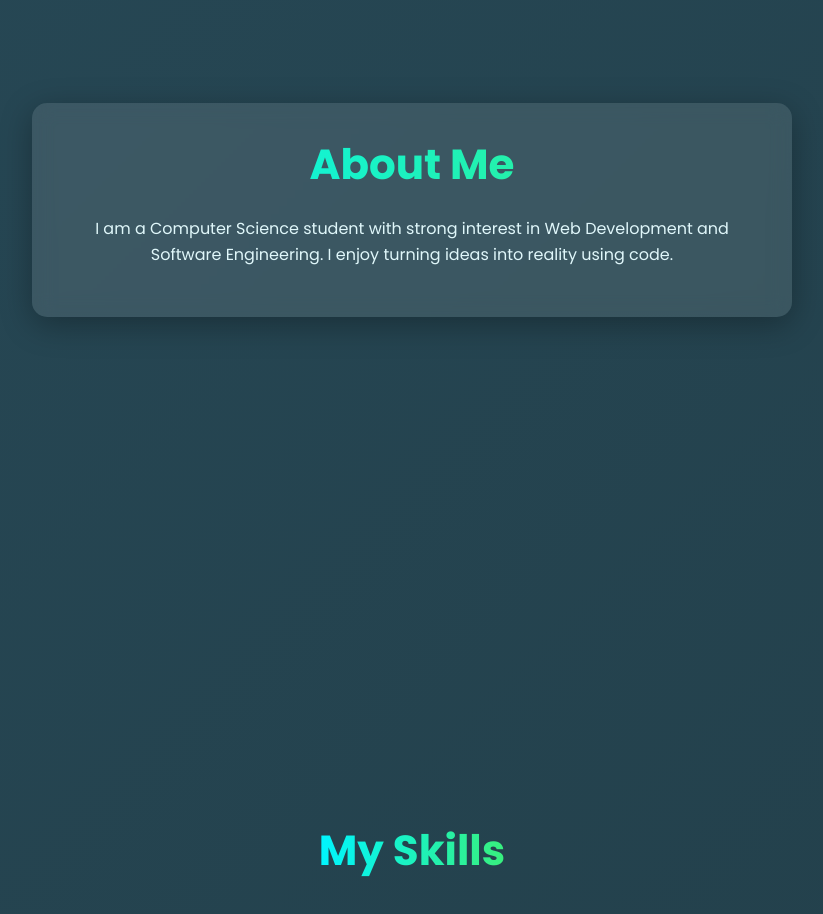
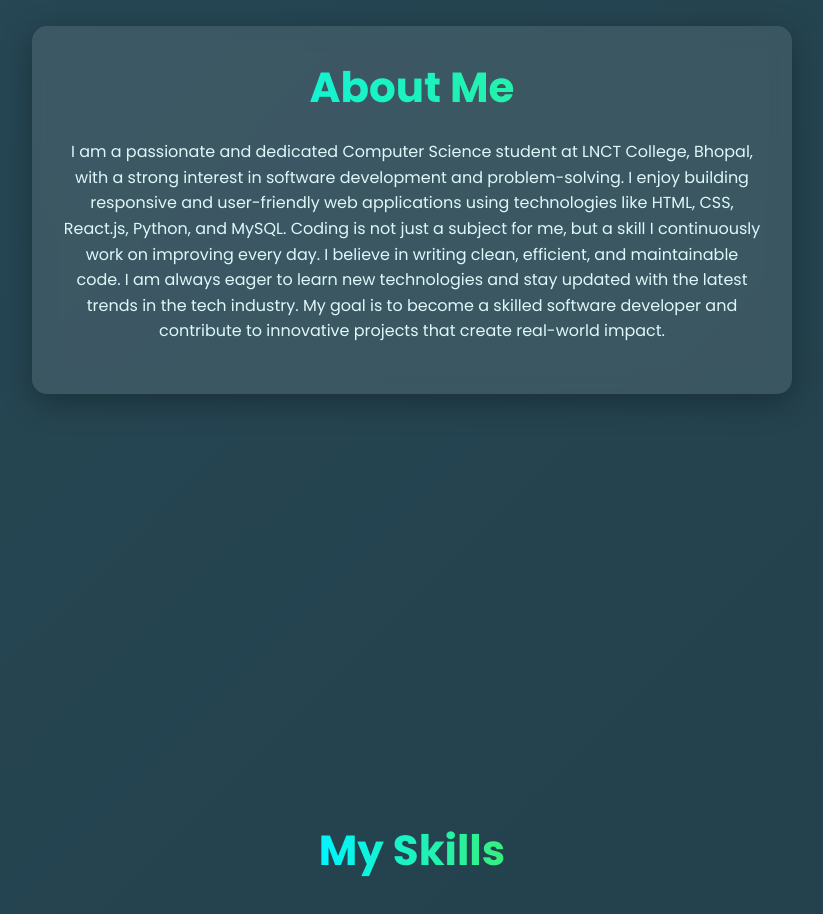
Before and after one commit to abhaypatel02/Portfolio, a plain HTML site: page index.html in a window 1280 px wide. Shown: the part 1000-1914 px from the top of the page, without its empty margins (228-1051 px from the left). Drawn offline with Linux system fonts and the light colour scheme.

```diff
--- a/index.html
+++ b/index.html
@@ -33,8 +33,9 @@
 <section id="about">
     <div class="card">
         <h1>About Me</h1>
-        <p>I am a Computer Science student with strong interest in Web Development and Software Engineering.
-        I enjoy turning ideas into reality using code.</p>
+        <p>I am a passionate and dedicated Computer Science student at LNCT College, Bhopal, with a strong interest in software development and problem-solving. I enjoy building responsive and user-friendly web applications using technologies like HTML, CSS, React.js, Python, and MySQL. Coding is not just a subject for me, but a skill I continuously work on improving every day.
+
+I believe in writing clean, efficient, and maintainable code. I am always eager to learn new technologies and stay updated with the latest trends in the tech industry. My goal is to become a skilled software developer and contribute to innovative projects that create real-world impact.</p>
     </div>
 </section>
 
```
